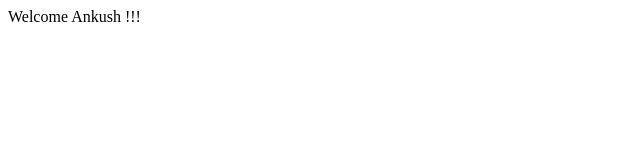
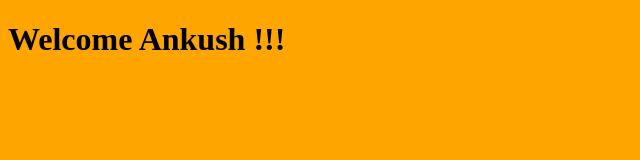
Before and after one commit to Ankush13/project, a plain HTML site: page index.html in a window 1280 px wide. Shown: the whole page, without its empty margins (0-640 px from the left). Drawn offline with Linux system fonts and the light colour scheme.

Commit message:
second message

```diff
--- a/index.html
+++ b/index.html
@@ -6,7 +6,7 @@
     <meta http-equiv="X-UA-Compatible" content="ie=edge">
     <title>Document</title>
 </head>
-<body>
-    Welcome Ankush !!!
+<body style="background-color: orange">
+    <h1>Welcome Ankush !!!</h1>
 </body>
 </html>
```
